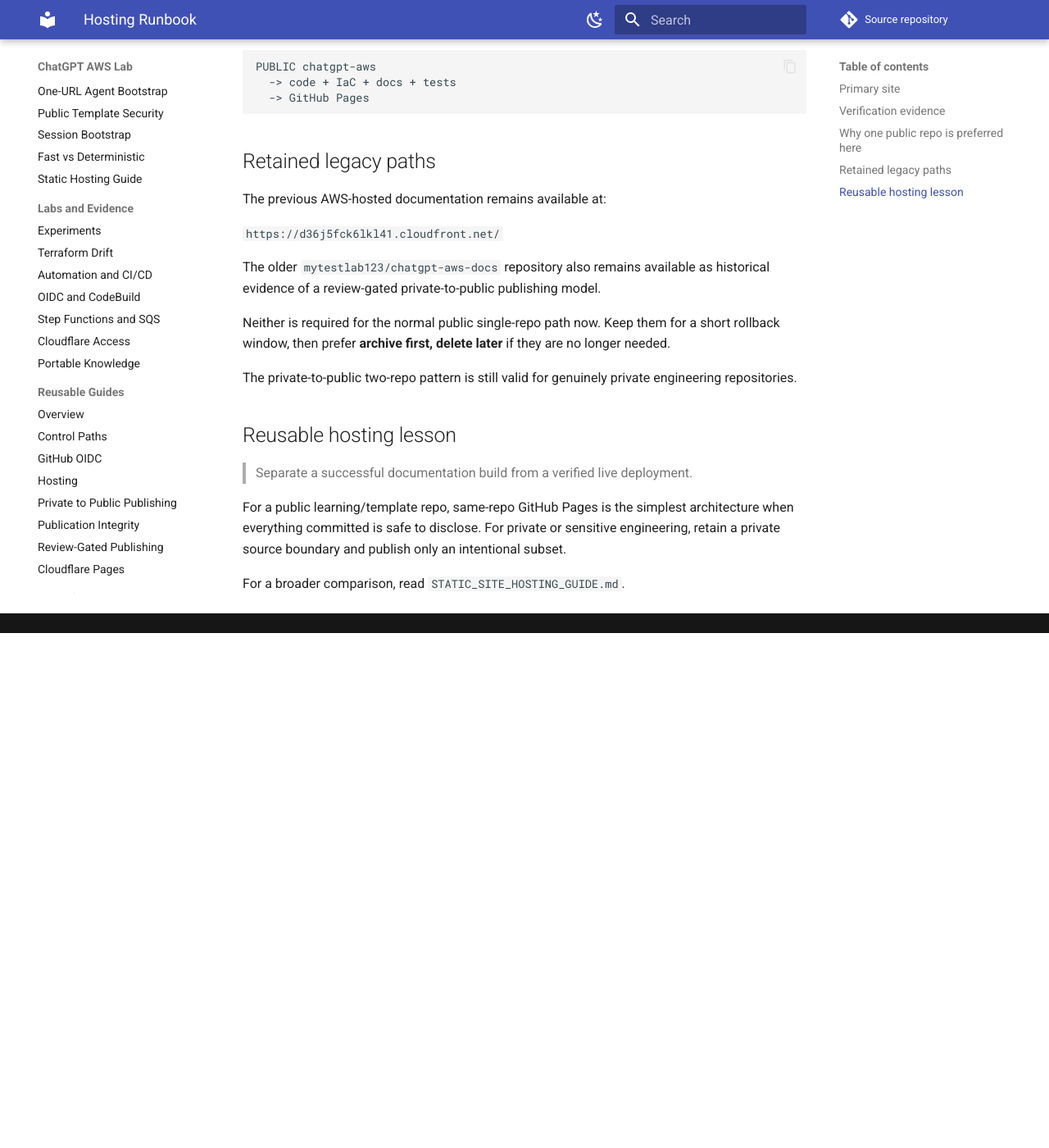
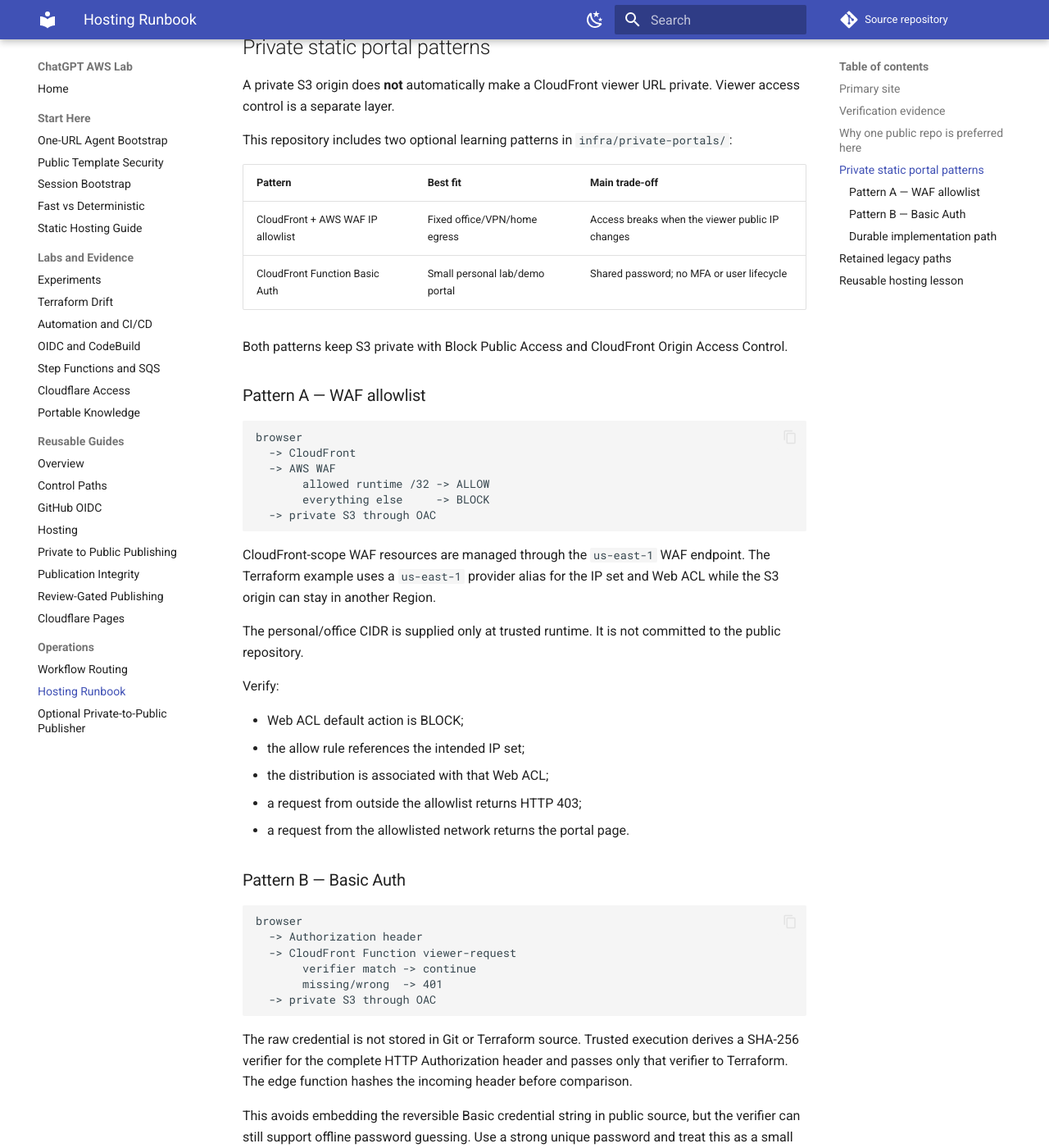
Before and after one commit to mytestlab123/chatgpt-aws, an MkDocs documentation site: the page built from docs/HOSTING.md, in a window 1280 px wide and 1400 px high, scrolled down 1370 px. Shown: the whole window at 82% size. Built offline with MkDocs 1.6.1 and Material for MkDocs 9.7.7, drawn with Linux system fonts in a browser that asks for light colours; comment, search, counter and statistics services are not loaded; before the commit the page ends 2142 px from its top, so only the background shows below that; some of the changed text lies outside the part shown.

Commit message:
Document private CloudFront portal options

````diff
--- a/docs/HOSTING.md
+++ b/docs/HOSTING.md
@@ -19,7 +19,7 @@
 
 ## Verification evidence
 
-After the one-time repository setting **Settings -> Pages -> Source: GitHub Actions** was enabled, workflow run `34796005818` attempt 2 completed successfully.
+After the one-time repository setting **Settings -> Pages -> Source: GitHub Actions** was enabled, the Pages workflow completed build, deployment, and exact live-commit verification successfully.
 
 Verified stages:
 
@@ -27,19 +27,11 @@
 - backend-free Terraform validation: PASS;
 - strict Material build: PASS;
 - Pages artifact upload: PASS;
-- `actions/configure-pages`: PASS;
+- Pages configuration: PASS;
 - Pages deployment: PASS;
 - exact live commit verification: PASS.
 
-Repository metadata also reports:
-
-```text
-has_pages: true
-```
-
-The workflow writes `build-info.json` containing the repository name and exact source commit SHA, then verifies the live site serves that same revision. It also checks the home page, `PROMPT.html`, downloadable `PROMPT.md`, custom HTML content, the public-template security guide, and the search index.
-
-This prevents a stale but reachable site from being mistaken for a successful deployment.
+The workflow writes `build-info.json` containing the repository name and exact source commit SHA, then verifies the live site serves that same revision. This prevents a stale but reachable site from being mistaken for a successful deployment.
 
 ## Why one public repo is preferred here
 
@@ -48,18 +40,78 @@
 Steady state:
 
 ```text
-PUBLIC chatgpt-aws
+PUBLIC repository
   -> code + IaC + docs + tests
   -> GitHub Pages
 ```
 
+## Private static portal patterns
+
+A private S3 origin does **not** automatically make a CloudFront viewer URL private. Viewer access control is a separate layer.
+
+This repository includes two optional learning patterns in `infra/private-portals/`:
+
+| Pattern | Best fit | Main trade-off |
+|---|---|---|
+| CloudFront + AWS WAF IP allowlist | Fixed office/VPN/home egress | Access breaks when the viewer public IP changes |
+| CloudFront Function Basic Auth | Small personal lab/demo portal | Shared password; no MFA or user lifecycle |
+
+Both patterns keep S3 private with Block Public Access and CloudFront Origin Access Control.
+
+### Pattern A — WAF allowlist
+
+```text
+browser
+  -> CloudFront
+  -> AWS WAF
+       allowed runtime /32 -> ALLOW
+       everything else     -> BLOCK
+  -> private S3 through OAC
+```
+
+CloudFront-scope WAF resources are managed through the `us-east-1` WAF endpoint. The Terraform example uses a `us-east-1` provider alias for the IP set and Web ACL while the S3 origin can stay in another Region.
+
+The personal/office CIDR is supplied only at trusted runtime. It is not committed to the public repository.
+
+Verify:
+
+- Web ACL default action is BLOCK;
+- the allow rule references the intended IP set;
+- the distribution is associated with that Web ACL;
+- a request from outside the allowlist returns HTTP 403;
+- a request from the allowlisted network returns the portal page.
+
+### Pattern B — Basic Auth
+
+```text
+browser
+  -> Authorization header
+  -> CloudFront Function viewer-request
+       verifier match -> continue
+       missing/wrong  -> 401
+  -> private S3 through OAC
+```
+
+The raw credential is not stored in Git or Terraform source. Trusted execution derives a SHA-256 verifier for the complete HTTP Authorization header and passes only that verifier to Terraform. The edge function hashes the incoming header before comparison.
+
+This avoids embedding the reversible Basic credential string in public source, but the verifier can still support offline password guessing. Use a strong unique password and treat this as a small lab pattern. For named users, MFA, revocation, lifecycle, or stronger auditability, prefer Cognito/enterprise IdP or a signed-cookie architecture.
+
+### Durable implementation path
+
+```text
+public PR
+  -> credential-free Terraform validation
+  -> merge
+  -> manual main-only GitHub OIDC apply
+  -> HTTP smoke tests
+  -> AWS MCP independent readback
+```
+
+Runtime access values belong outside Git, such as SSM Parameter Store, Secrets Manager, or GitHub Actions secrets. Do not put them into public workflow-dispatch text inputs.
+
 ## Retained legacy paths
 
-The previous AWS-hosted documentation remains available at:
-
-`https://d36j5fck6lkl41.cloudfront.net/`
-
-The older `mytestlab123/chatgpt-aws-docs` repository also remains available as historical evidence of a review-gated private-to-public publishing model.
+The previous AWS-hosted documentation remains available as a historical/rollback path, and the older dedicated public-docs repository remains historical evidence of a review-gated private-to-public publishing model.
 
 Neither is required for the normal public single-repo path now. Keep them for a short rollback window, then prefer **archive first, delete later** if they are no longer needed.
 
@@ -67,8 +119,8 @@
 
 ## Reusable hosting lesson
 
-> Separate a successful documentation build from a verified live deployment.
+> Separate a successful documentation build from a verified live deployment, and separate private origin access from private viewer access.
 
-For a public learning/template repo, same-repo GitHub Pages is the simplest architecture when everything committed is safe to disclose. For private or sensitive engineering, retain a private source boundary and publish only an intentional subset.
+For a public learning/template repo, same-repo GitHub Pages is the simplest architecture when everything committed is safe to disclose. For private or sensitive engineering, retain a private source boundary and choose a deliberate viewer-access control.
 
 For a broader comparison, read `STATIC_SITE_HOSTING_GUIDE.md`.
````
